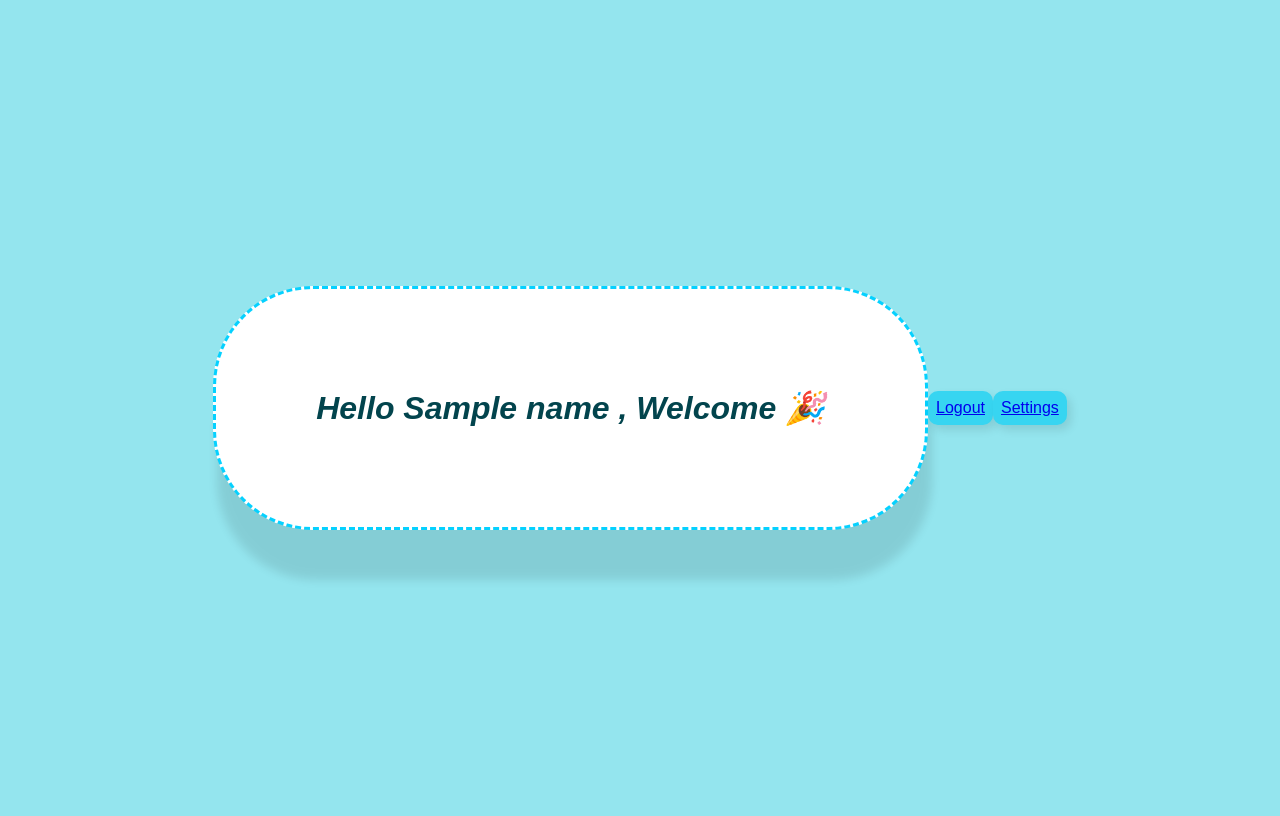
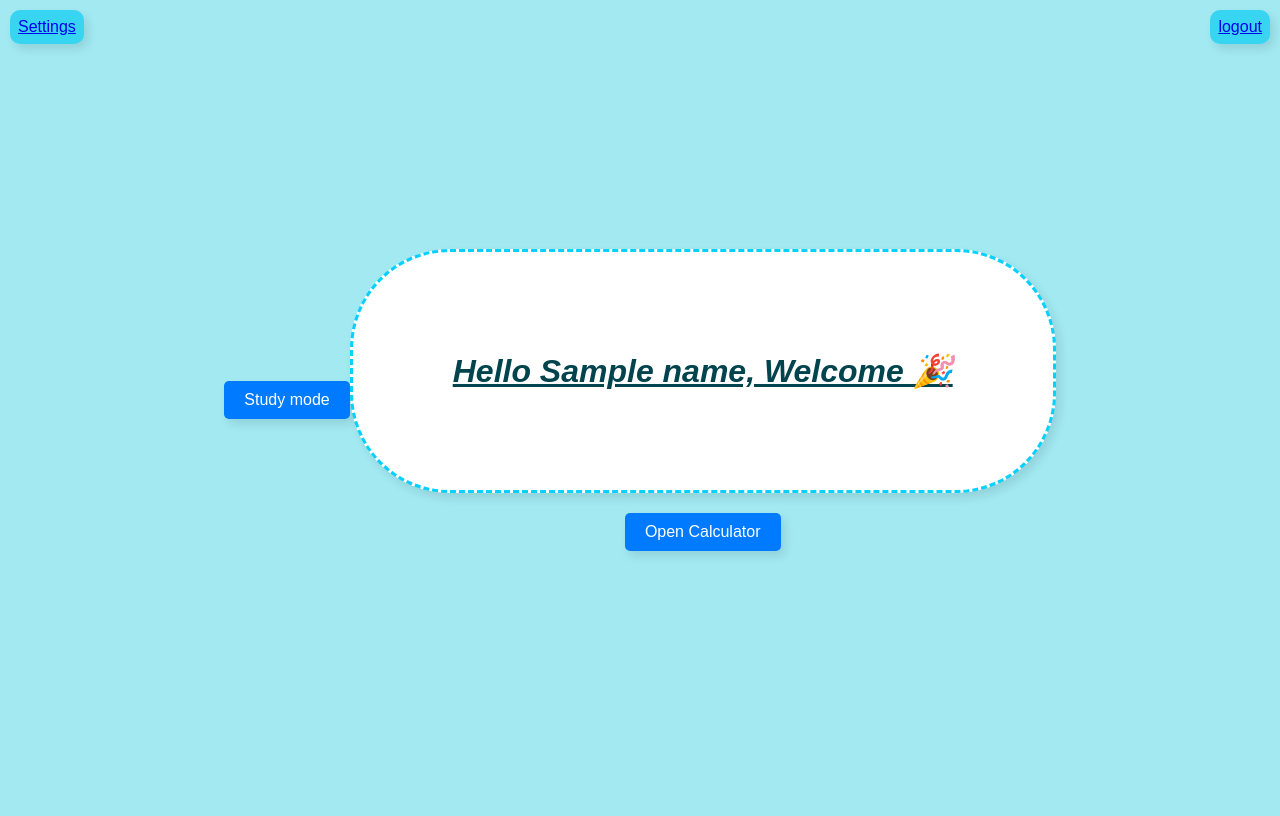
Before and after one commit to kiran18072009-ai/my-flask-app, a Flask app: template templates/dashboard.html in a window 1280 px wide. After the commit the page ends 556 px from the top, so only its background shows below. Run offline with Flask 3, Linux system fonts and the light colour scheme; the template is opened without the code that fills it: most values are stand-ins (such as "Sample title", 1, 10 or a date in 2020).

Commit message:
Update dashboard.html

```diff
--- a/templates/dashboard.html
+++ b/templates/dashboard.html
@@ -1,52 +1,71 @@
-<!DOCTYPE html>
 <html>
 <head>
+    <title>Dashboard</title>
     <style>
         body {
+            font-family: Arial, sans-serif;
             display: flex;
             justify-content: center;
             align-items: center;
             height: 100vh;
-                margin: 1;
-                background-color: #75deeac4;
-                font-family: Arial, sans-serif;
+            margin: 0;
+            background-color: #a2e9f2;
         }
+
+        /* Container to hold both text and button */
+        .welcome-container {
+            display: flex;
+            flex-direction: column;
+            align-items: center;
+            gap: 20px;
+        }
+
+        .btn-calc , .dash {
+            padding: 10px 20px;
+            background-color: #007bff;
+            color: white;
+            text-decoration: none;
+            border-radius: 5px;
+            display: inline-block;
+        }
+
         h1 {
             background-color: rgb(255, 255, 255);
             padding: 100px;
             border-radius: 100px;
             border-color: rgb(5, 209, 255);
             border-style: dashed;
-
-
-                display: flex;
-                box-shadow: 4px 50px 10px rgba(0, 0, 0, 0.1);
-                gap: 20px;
+            display: inline-block;
+            box-shadow: 4px 5px 10px rgba(0, 0, 0, 0.1);
             font-style: italic;
             color: rgb(2, 68, 77);
+            text-decoration: underline;
+            margin: 0; /* Removed margin to keep spacing tight */
+        }
 
-            }
         a {
             background-color: rgb(55, 213, 241);
             padding: 8px;
             border: 3px;
-
             border-color: #f4f4f4;
             box-shadow: 4px 5px 10px rgba(0, 0, 0, 0.1);
             gap: 0px;
             border-radius: 10px;
-
         }
 
-
-
+        .logout-link { position: absolute; right: 10px; top: 10px; }
+        .settings-link { position: absolute; left: 10px; top: 10px; }
     </style>
 </head>
 <body>
+    <a href="/logout" class="logout-link">logout</a>
+    <a href="/settings" class="settings-link">Settings</a>
+    <a href="/dashboard2" class="dash">Study mode</a>
 
-<h1>Hello {{name}} , Welcome 🎉</h1>
-<a href="/logout">Logout</a>
-<a href="/settings">Settings</a>
+    <div class="welcome-container">
+        <h1>Hello {{ name }}, Welcome 🎉</h1>
 
+        <a href="{{ url_for('calculator') }}" class="btn-calc">Open Calculator</a>
+    </div>
 </body>
 </html>
```
Lines whose indentation alone changed are shown as unchanged.
